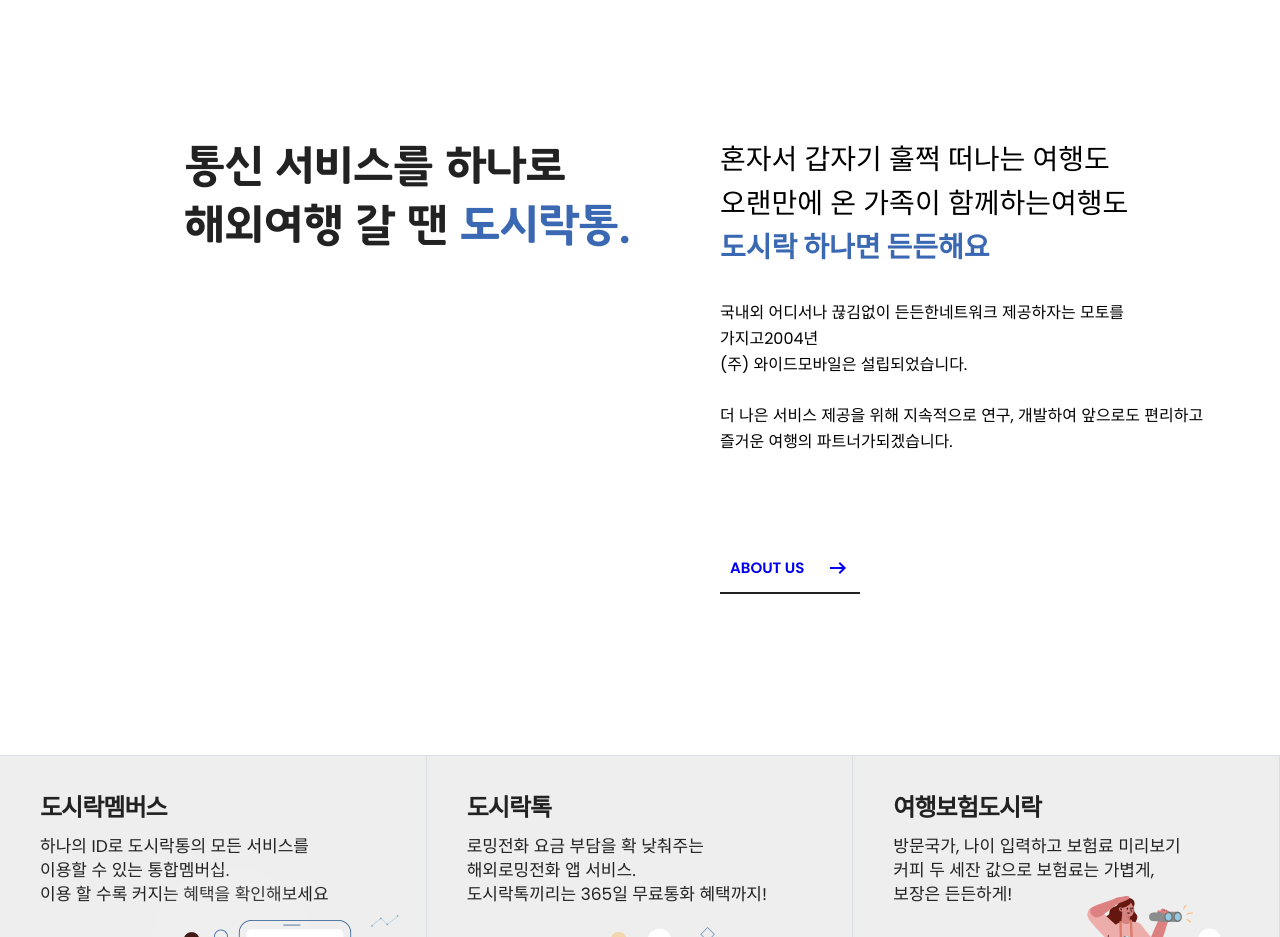
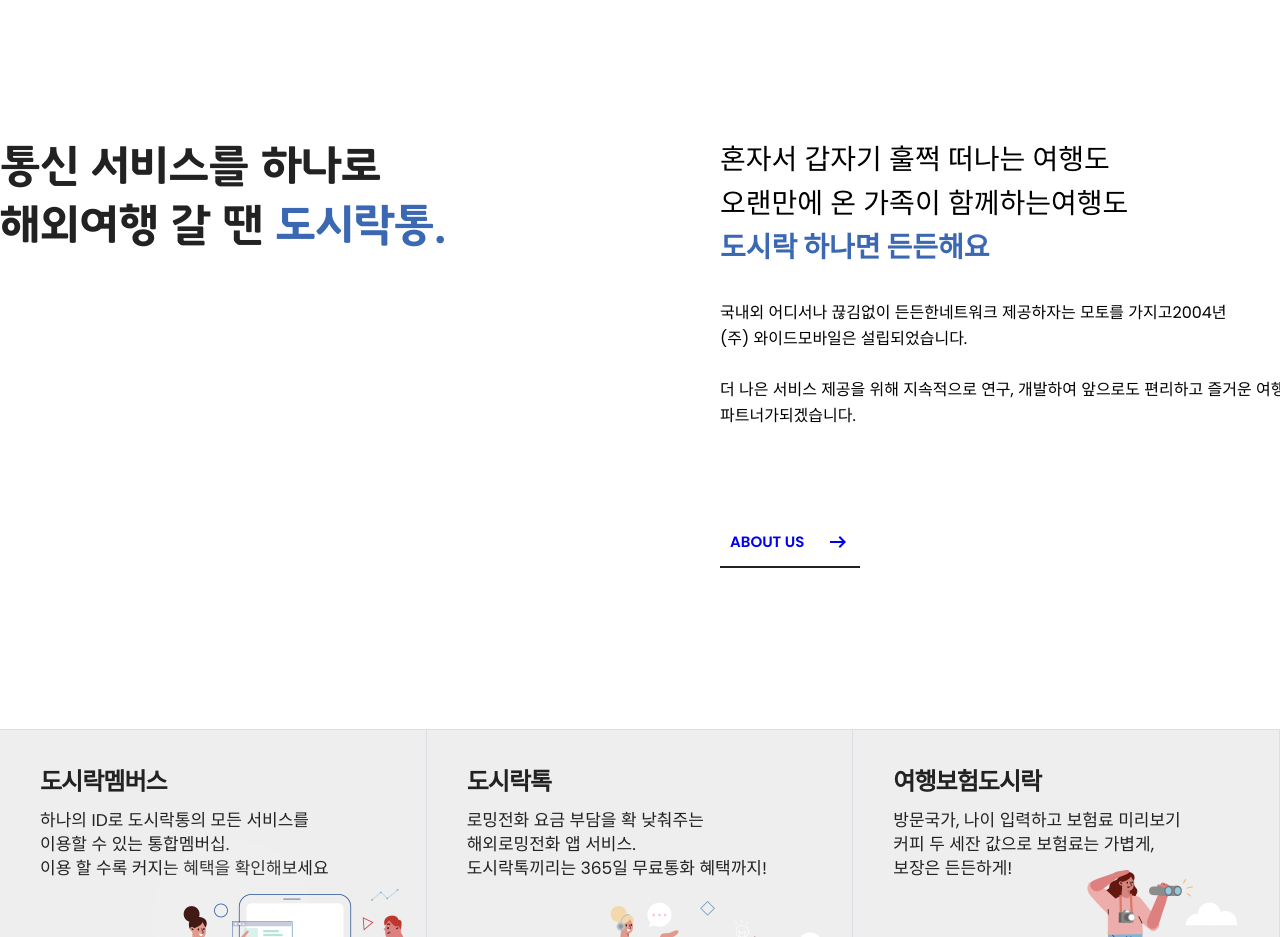
Before and after one commit to untitleF4/untitleF4-project, a plain HTML site: page index.html in a window 1280 px wide. Shown: the part 1761-2698 px from the top of the page. Drawn offline with nearby package versions, Linux system fonts and the light colour scheme; a web font is replaced by a local one.

Commit message:
content3 수정

```diff
--- a/main.css
+++ b/main.css
@@ -505,7 +505,7 @@ div.wrap_content3{
 
             .wrap_content3 main .content_box {
                 margin: 10.938vw 0 12.552vw;
-                padding: 0 13%;
+                /* padding: 0 13%; */
                 display: flex;
                 text-align: left;
             }
```
